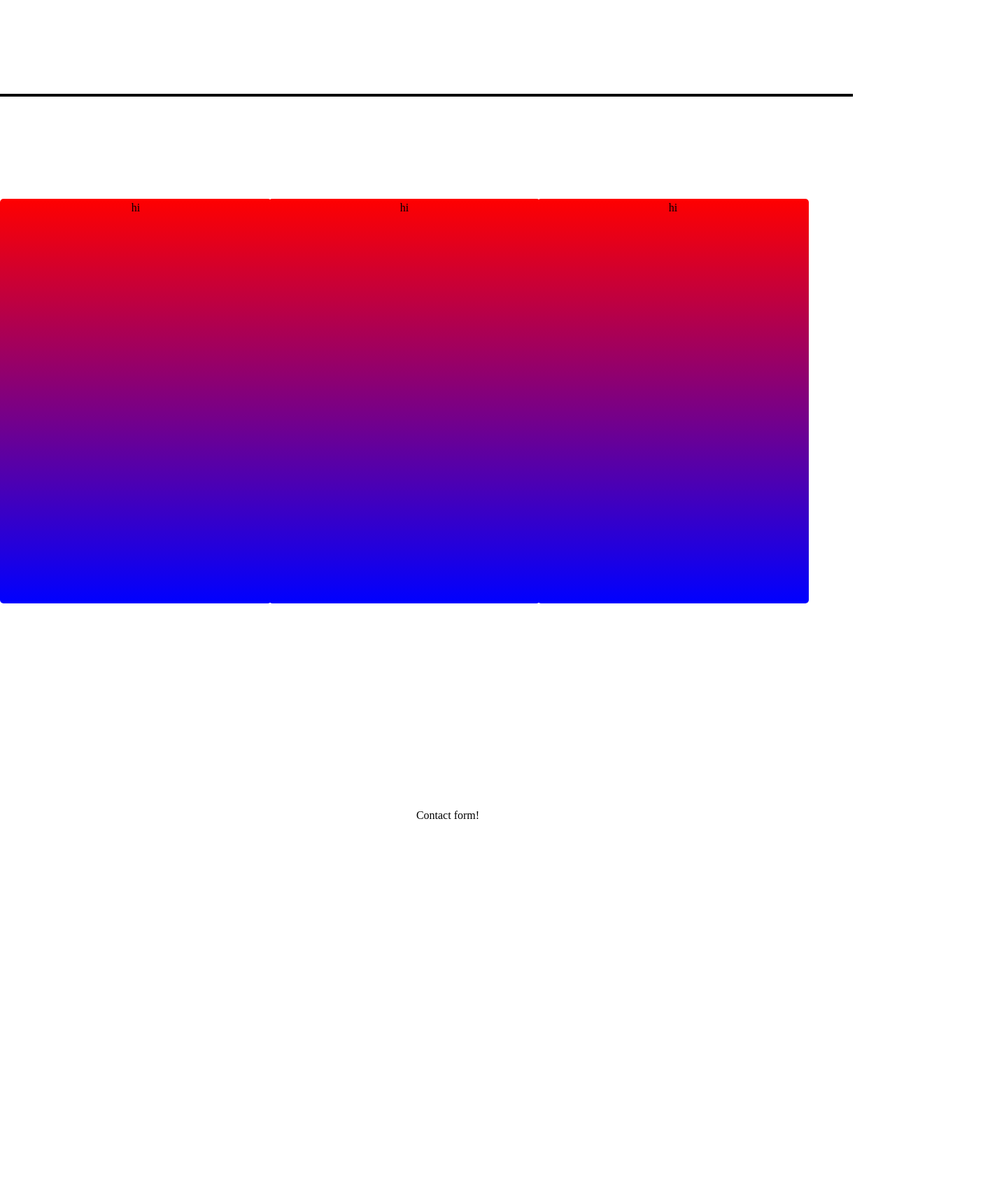
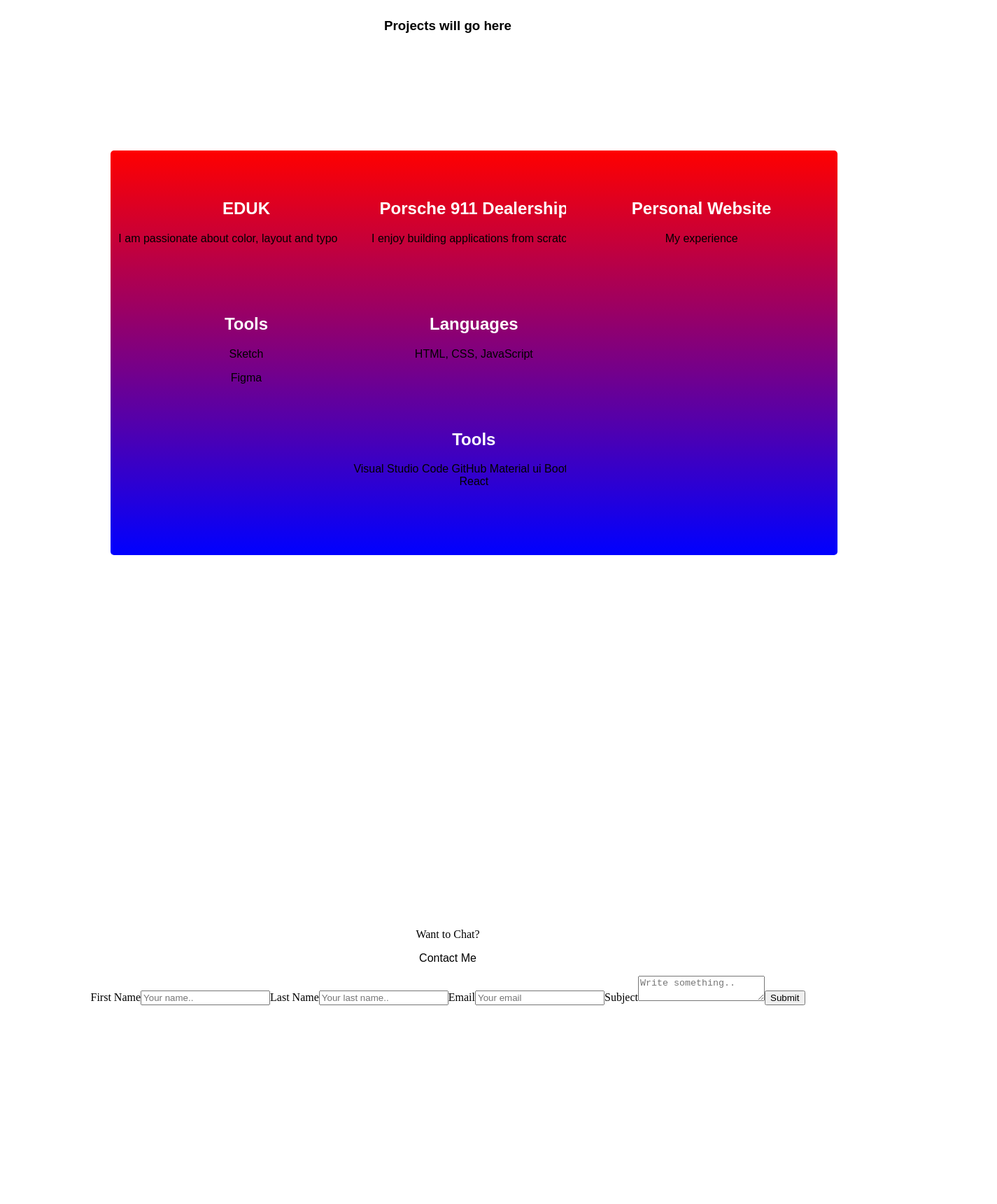
Before and after one commit to TheodoreBFrazier/personal-portfolio, a React (Create React App) app in the folder frontend/: page / in a window 1280 px wide. Shown: the part 3100-4820 px from the top of the page at 70% size, 1425 px wide, since content can reach past the window. Built offline with nearby package versions, Linux system fonts and the light colour scheme.

Commit message:
added PHP for contact form

```diff
--- a/frontend/src/Pages/Home.js
+++ b/frontend/src/Pages/Home.js
@@ -1,3 +1,5 @@
+import Contact from "../components/ContactForm";
+
 function HomePage() {
   return (
     <div className="Home">
@@ -82,24 +84,52 @@ function HomePage() {
           <br />
           <br />
           <div className="stack-category">
-          <h3>Other essentials</h3>
+            <h3>Other essentials</h3>
+          </div>
           <div className="stack-row">
-
             <p> NPM, Git, GitHub, Heroku, Netlify, Postman</p>
-            </div>
           </div>
         </div>
       </section>
       <section className="projects">
-        <h1>Projects will go here</h1>
-        <div className="project-cards">
-          <div className="column">hi</div>
-          <div className="column">hi</div>
-          <div className="column">hi</div>
+        <h3>Projects will go here</h3>
+        <div className="what-i-do">
+          <div className="column">
+            <div className="column-text">
+              <h2>EDUK</h2>
+              <p>I am passionate about color, layout and typography.</p>
+              <br />
+              <h2>Tools</h2>
+              <p>Sketch</p>
+              <p>Figma</p>
+            </div>
+          </div>
+          <div className="column">
+            <div className="column-text">
+              <h2>Porsche 911 Dealership</h2>
+              <p>I enjoy building applications from scratch.</p>
+              <br />
+              <h2>Languages</h2>
+              <p> HTML, CSS, JavaScript</p>
+              <br />
+              <h2>Tools</h2>
+              <p> Visual Studio Code GitHub Material ui BootStrap React</p>
+            </div>
+          </div>
+          <div className="column">
+            <div className="column-text">
+              <h2>Personal Website</h2>
+              <p> My experience </p>
+            </div>
+          </div>
         </div>
+
       </section>
-      <section className="contact-me">Contact form!</section>
-      <secction className="footer">Footer here</secction>
+      <section className="contact-me">
+      Want to Chat?
+      <Contact />
+      </section>
+      <section className="footer">Footer here</section>
     </div>
   );
 }
--- a/frontend/src/components/ContactForm.js
+++ b/frontend/src/components/ContactForm.js
@@ -8,6 +8,9 @@ class Contact extends React.Component {
       lname: "",
       email: "",
       message: "",
+      //Adding two properties to state on to check if email sent and other to check if error
+      mailSent: false,
+      error: null
     };
   }
 
--- a/frontend/src/index.css
+++ b/frontend/src/index.css
@@ -168,6 +168,7 @@ p {
 /* Projects */
 
 .projects {
+  margin-top: 170px;
   height: 1300px;
   align-items: right;
 }
```
Also changed, not shown: 1 other file (tests, documents, lock files or other folders).
